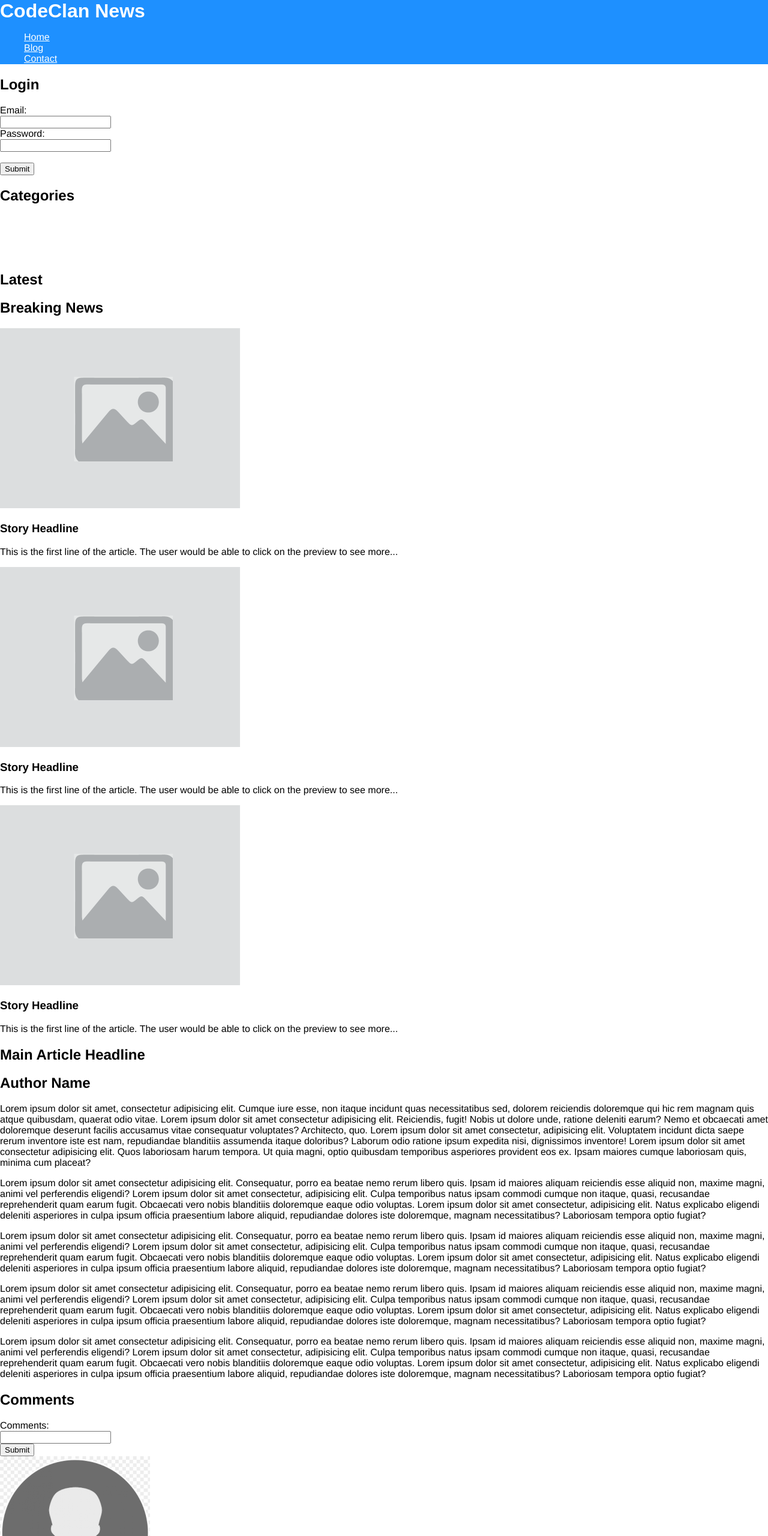
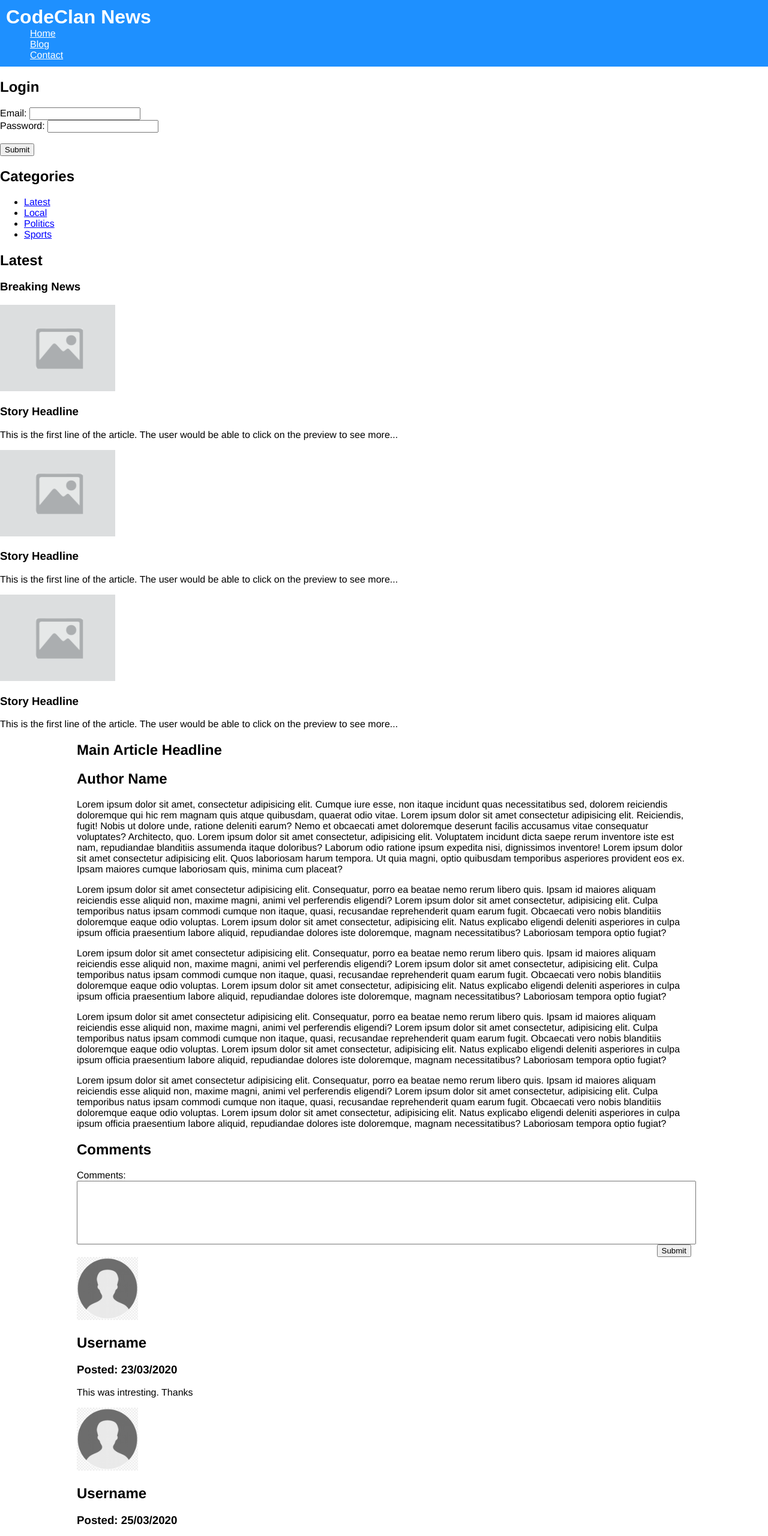
Before and after one commit to BethLupton/week_3_day_1_homework, a plain HTML site: page index.html in a window 1280 px wide. Shown: the top 2560 px of the page at 60% size. Drawn offline with Linux system fonts and the light colour scheme.

Commit message:
Second Commit

```diff
--- a/index.html
+++ b/index.html
@@ -8,10 +8,10 @@
     <link rel="stylesheet" href="styles.css">
 </head>
 <body>
-    <header>
+    <header class="nav-header">
         <h1 id="logo">CodeClan News</h1>
         <nav>
-          <ul>
+          <ul class="">
             <li>
               <a href="/">Home</a>
             </li>
@@ -30,9 +30,9 @@
             <h1>Login</h1>
         </header>
         <form="/">
-            <label for="email">Email:</label><br>
+            <label for="email">Email:</label>
             <input type="text" id="email" name="email" value="""><br>
-            <label for="password">Password:</label><br>
+            <label for="password">Password:</label>
             <input type="text" id="password" name="password" value=""><br><br>
             <input type="submit" value="Submit">
           </form>
@@ -41,7 +41,7 @@
             <h1>Categories</h1>
           </header>
           <nav>
-            <ul>
+            <ul class="categories">
               <li>
                 <a href="/">Latest</a>
               </li>
@@ -60,26 +60,25 @@
           <header>
             <h1>Latest</h1>
           </header>
-          <h2>Breaking News</h2>
-          <img src="images/placeholder-image.png" alt="Placeholder image of mountain">
+          <h3>Breaking News</h3>
+          <img id="mountains" src="images/placeholder-image.png" alt="Placeholder image of mountain">
 
           <h3>Story Headline</h3>
 
           <p>This is the first line of the article. The user would be able to click on the preview to see more...</p>
-          <img src="images/placeholder-image.png" alt="Placeholder image of mountain">
+          <img id="mountains" src="images/placeholder-image.png" alt="Placeholder image of mountain">
 
           <h3>Story Headline</h3>
 
           <p>This is the first line of the article. The user would be able to click on the preview to see more...</p>
-          <img src="images/placeholder-image.png" alt="Placeholder image of mountain">
+          <img id="mountains" src="images/placeholder-image.png" alt="Placeholder image of mountain">
 
           <h3>Story Headline</h3>
 
           <p>This is the first line of the article. The user would be able to click on the preview to see more...</p>
 
-          <header>
+          <header class="main-article">
             <h1>Main Article Headline</h1>
-          </header>
 
           <h2>Author Name</h2>
 
@@ -106,16 +105,17 @@
             Lorem ipsum dolor sit amet consectetur, adipisicing elit. Culpa temporibus natus ipsam commodi cumque non itaque, quasi, recusandae reprehenderit quam earum fugit. Obcaecati vero nobis blanditiis doloremque eaque odio voluptas. Lorem ipsum dolor sit amet consectetur, adipisicing elit. Natus explicabo eligendi deleniti asperiores in culpa ipsum officia praesentium labore aliquid, repudiandae dolores iste doloremque, magnam necessitatibus? Laboriosam tempora optio fugiat?
           </p>
 
-          <header>
             <h1>Comments</h1>
-          </header>
-          <form action="/">
-            <label for="comment-box">Comments:</label><br>
-            <input type="text" id="" name=" value=""><br>
-            <input type="submit" value="Submit">
+
+          <form class="comment-form" action="/">
+            <label for="comment-box">Comments:</label>
+            <input type="text" id="" name=" value="">
+            <div>
+                <input type="submit" value="Submit">
+            </div>
           </form>
 
-          <img src="images/placeholder-avatar.png" alt="Placeholder-avatar">
+          <img id="heads" src="images/placeholder-avatar.png" alt="Placeholder-avatar">
 
           <h2>Username</h2>
 
@@ -123,7 +123,7 @@
 
           <p>This was intresting. Thanks</p>
 
-          <img src="images/placeholder-avatar.png" alt="Placeholder-avatar">
+          <img id="heads" src="images/placeholder-avatar.png" alt="Placeholder-avatar">
 
           <h2>Username</h2>
 
@@ -131,7 +131,7 @@
 
           <p>This was intresting. Thanks</p>
 
-          <img src="images/placeholder-avatar.png" alt="Placeholder-avatar">
+          <img id="heads" src="images/placeholder-avatar.png" alt="Placeholder-avatar">
 
           <h2>Username</h2>
 
@@ -145,7 +145,7 @@
 
 
 
-
+        </header>
     </article>
 
 </main>
--- a/styles.css
+++ b/styles.css
@@ -1,24 +1,58 @@
 body > header {
   background-color: dodgerblue;
   color: white;
+  padding: 10px;
 }
 
 #logo {
   margin: 0;
-    font-family:"Fredoka One", sans-serif;
+  font-family: "Fredoka One", sans-serif;
 }
 
 nav > ul {
-    list-style: none;
+    margin: 0;
+
 }
 
-nav > ul > li > a {
+.nav-header  a {
   color: white;
+}
+
+.nav-header ul {
+    list-style: none;
 }
 
 body {
   margin: 0;
   font-family: Helvetica, Arial, sans-serif;
+}
+
+.categories a {
+    color: blue;
+
+}
+
+.comment-form > input[type=text] {
+    width: 100%;
+    height: 100px;
+  }
+
+.comment-form > div {
+    display: flex;
+    justify-content: flex-end;
+}
+
+.main-article {
+    width: 80%;
+    margin: auto;
+}
+
+#mountains {
+    width: 15%;
+}
+
+#heads {
+    width: 10%;
 }
 
 body > footer {
@@ -30,3 +64,8 @@ body > footer > p {
   color: white;
   text-align: center;
 }
+
+.comments > input{
+    resize: horizontal;
+    width: 80%;
+}
```
Lines whose indentation alone changed are shown as unchanged.
